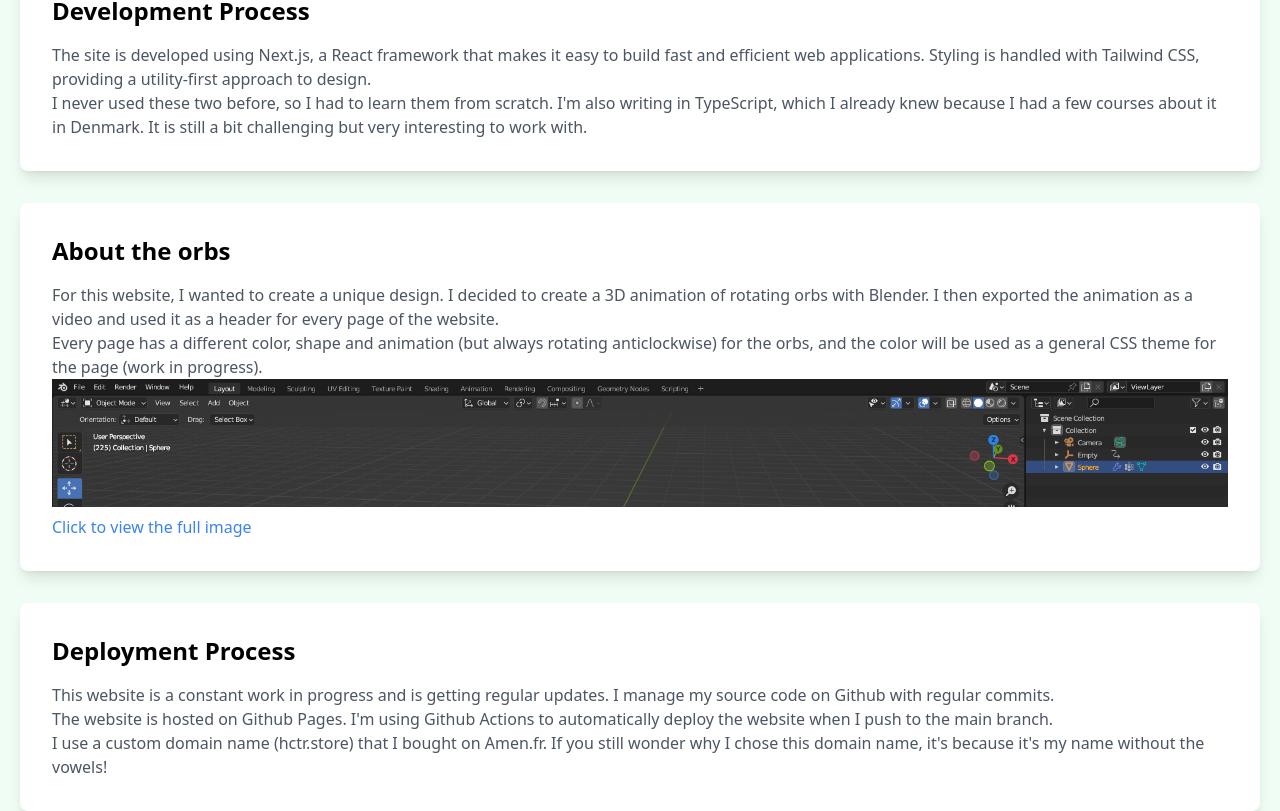
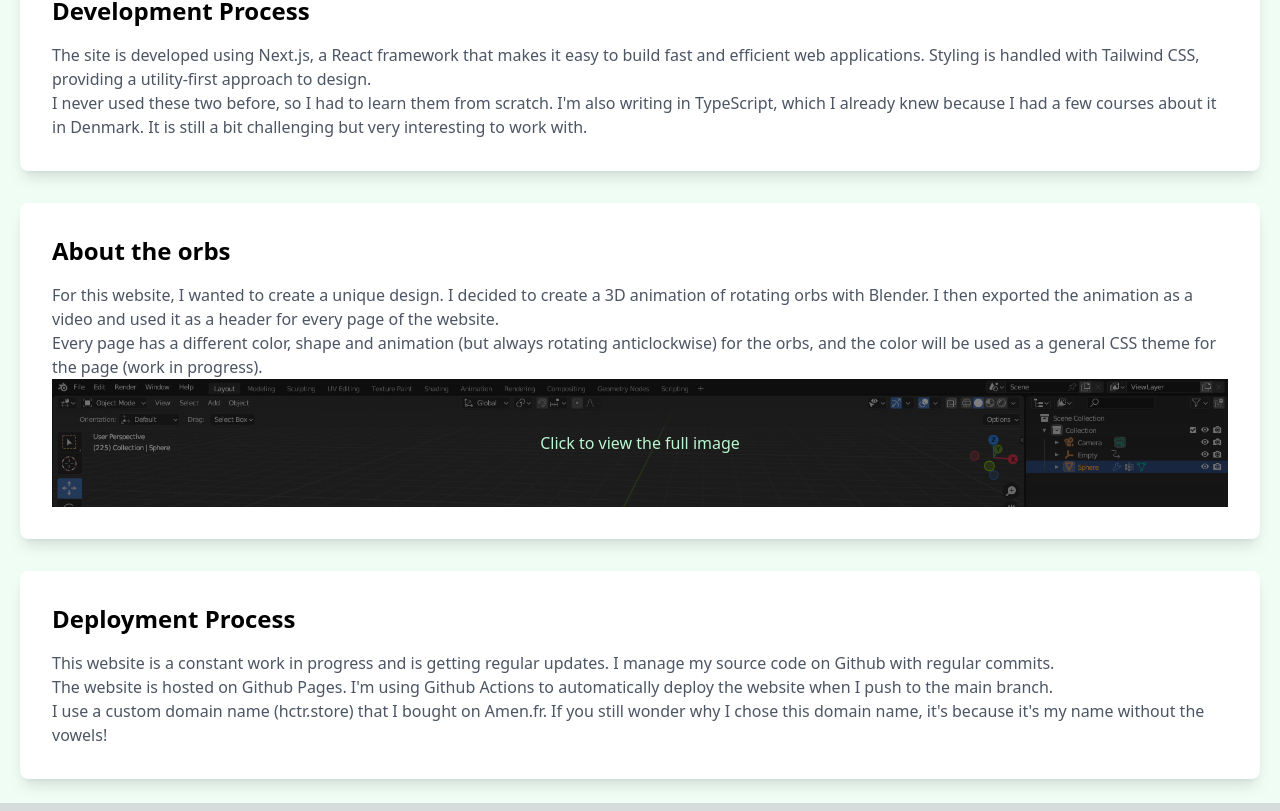
Before and after one commit to hxeu/hector, a Next.js app: page /projects/hctr in a window 1280 px wide. Shown: the part 1001-1812 px from the top of the page. Built offline with nearby package versions, Linux system fonts and the light colour scheme.

Commit message:
page hctr.tsx ajustements

```diff
--- a/pages/projects/hctr.tsx
+++ b/pages/projects/hctr.tsx
@@ -102,13 +102,20 @@ const HctrPage = () => {
             className={`relative cursor-pointer overflow-hidden ${isImageExpanded ? 'h-full' : 'h-32'}`}
             onClick={handleImageClick}
           >
-            <Image src="/blender_screen.png" alt="Blender Logo" width={1920} height={1080} className="flex items-center" />
-          </div>
+            <Image src="/blender_screen.png" alt="Blender Screen" width={1920} height={1080} className="flex items-center" />
+
+
           {!isImageExpanded && (
-            <p className="text-blue-500 cursor-pointer mt-2" onClick={handleImageClick}>
-              Click to view the full image
+              <div className="absolute inset-0 flex items-center justify-center bg-black bg-opacity-50">
+                <p className="text-green-200">Click to view the full image</p>
+              </div>
+            )}
+          {isImageExpanded && (
+            <p className="text-green-600 mt-2">
+              This is the screen of my orb in the making in Blender. Not very impressive, but I'm still learning!
             </p>
           )}
+          </div>
         </div>
 
         <div className="mt-8 container mx-auto p-8 bg-white rounded-lg shadow-lg">
@@ -121,7 +128,7 @@ const HctrPage = () => {
             I use a custom domain name (hctr.store) that I bought on Amen.fr. If you still wonder why I chose this domain name, it's because it's my name without the vowels!
           </p>
         </div>
-
+        <br/>
       </div>
     </div>
     </div>
```
